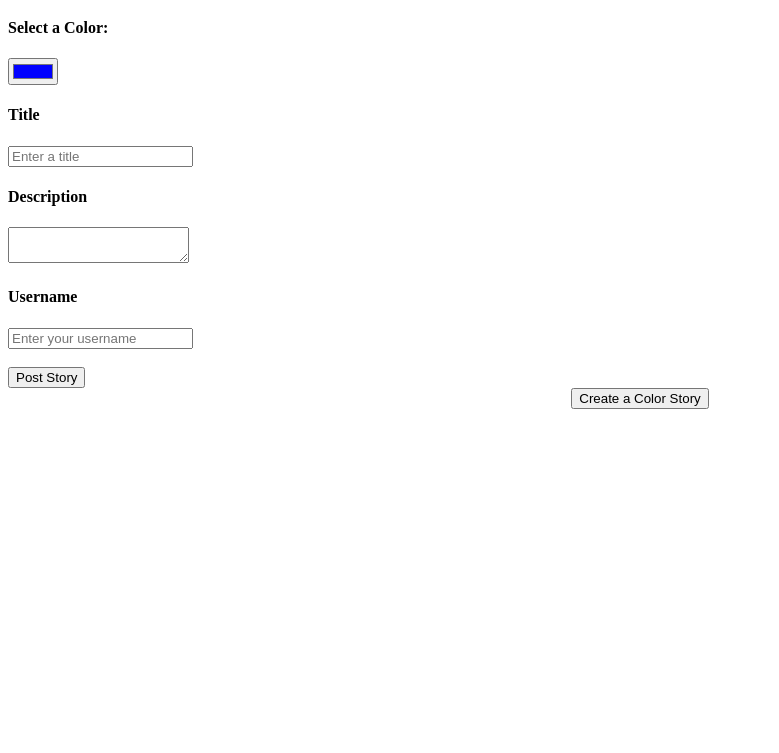
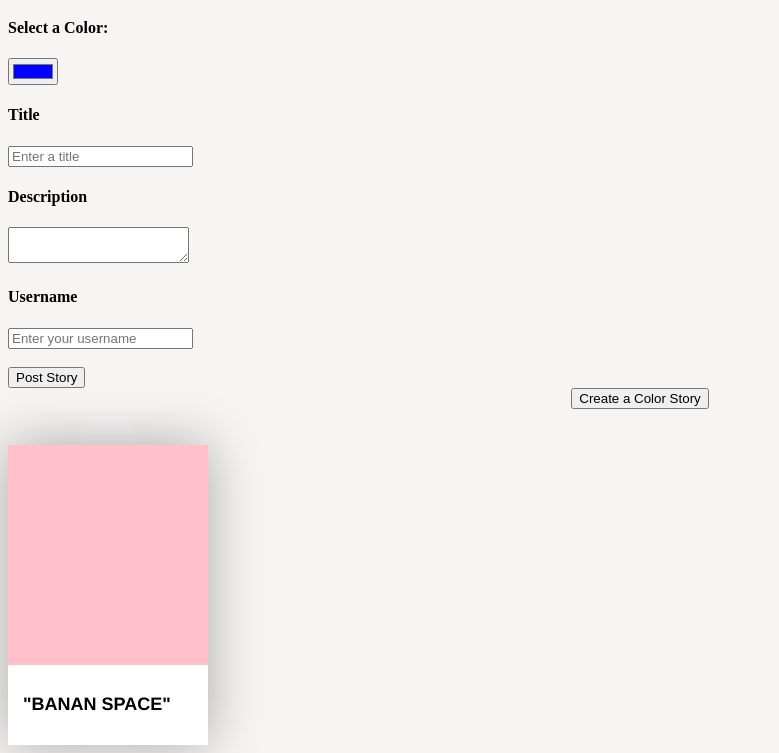
Before and after one commit to ivnicolas/color-story-front-end, a plain HTML site: page index.html in a window 1280 px wide. Shown: the part 61-814 px from the top of the page, without its empty margins (0-779 px from the left). Drawn offline with Linux system fonts and the light colour scheme; no server answers.

Commit message:
before cards

```diff
--- a/css/index.css
+++ b/css/index.css
@@ -11,5 +11,45 @@
 
 #title{
     color: red;
-    font-family: Helvetica
+    font-family: "Helvetica Neue";
+    font-weight: bold
 }
+
+
+body {
+    background-color: rgb(247, 244, 244);
+    /* display: flex;
+    justify-content: center;
+    align-items: center;
+    min-height: 100vh;
+    line-height: 1.4; */
+
+   }
+
+   .card {
+    background-color: pink;
+    background-repeat: no-repeat;
+    background-position: center;
+    background-size: cover;
+    width: 200px;
+    height: 300px;
+    position: relative;
+    box-shadow: 0 0 50px rgba(0, 0, 0, 0.315);}
+   .card-footer {
+     width: 200px;
+     height: 80px;
+     background-color: white;
+     display: flex;
+     align-items: center;
+     padding: 0px;
+     @include bottom();
+     bottom: 0;
+     position: absolute;
+     right: 0;
+     left: 0;}
+   .card-title{
+     padding-left: 15px;
+     font-family: "Helvetica Neue";
+     font-weight: bold;
+     font-size: 12px
+   }
--- a/index.html
+++ b/index.html
@@ -69,6 +69,15 @@
 
         </div>
 
+
+        <br> <br>
+        <div class="card">
+            <di class="card-footer">
+              <div class="card-title">
+               <h2>"BANAN SPACE"</h2>
+              <div>
+              <di>
+          </div>
     </body>
 
 </html>
--- a/javascript/models/colorStory.js
+++ b/javascript/models/colorStory.js
@@ -28,7 +28,6 @@ class ColorStory{
         return `
                 <h3 class="title">${this.title}</h3>
                 <h5 class= "description">${this.description}</h5>
-                <h6>
                 <button data-id= ${this.id}>Edit</button> <button data-id= ${this.id}>Delete</button> <button data-id= ${this.id}>Like</button>
                 `
     }
```
